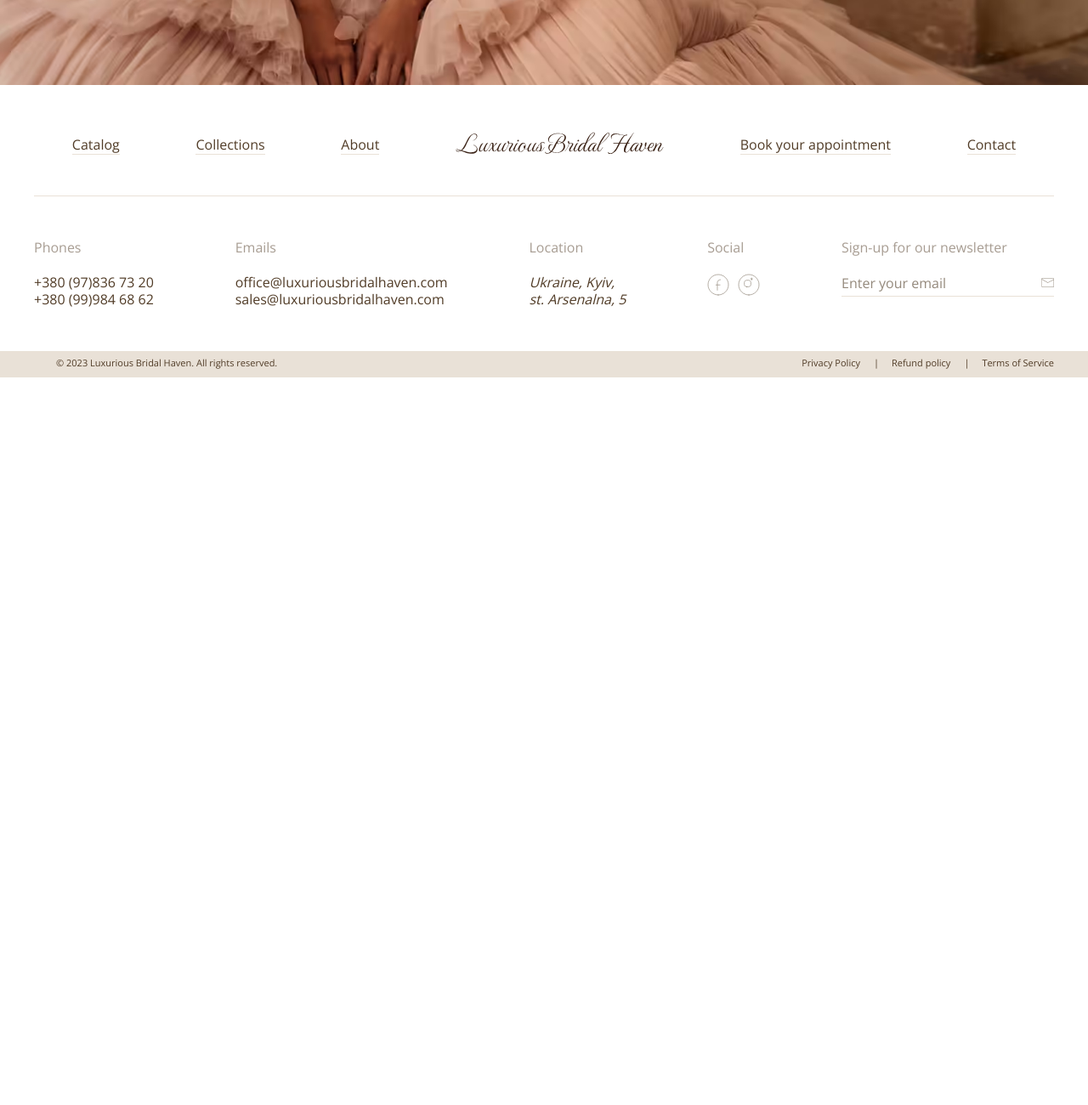
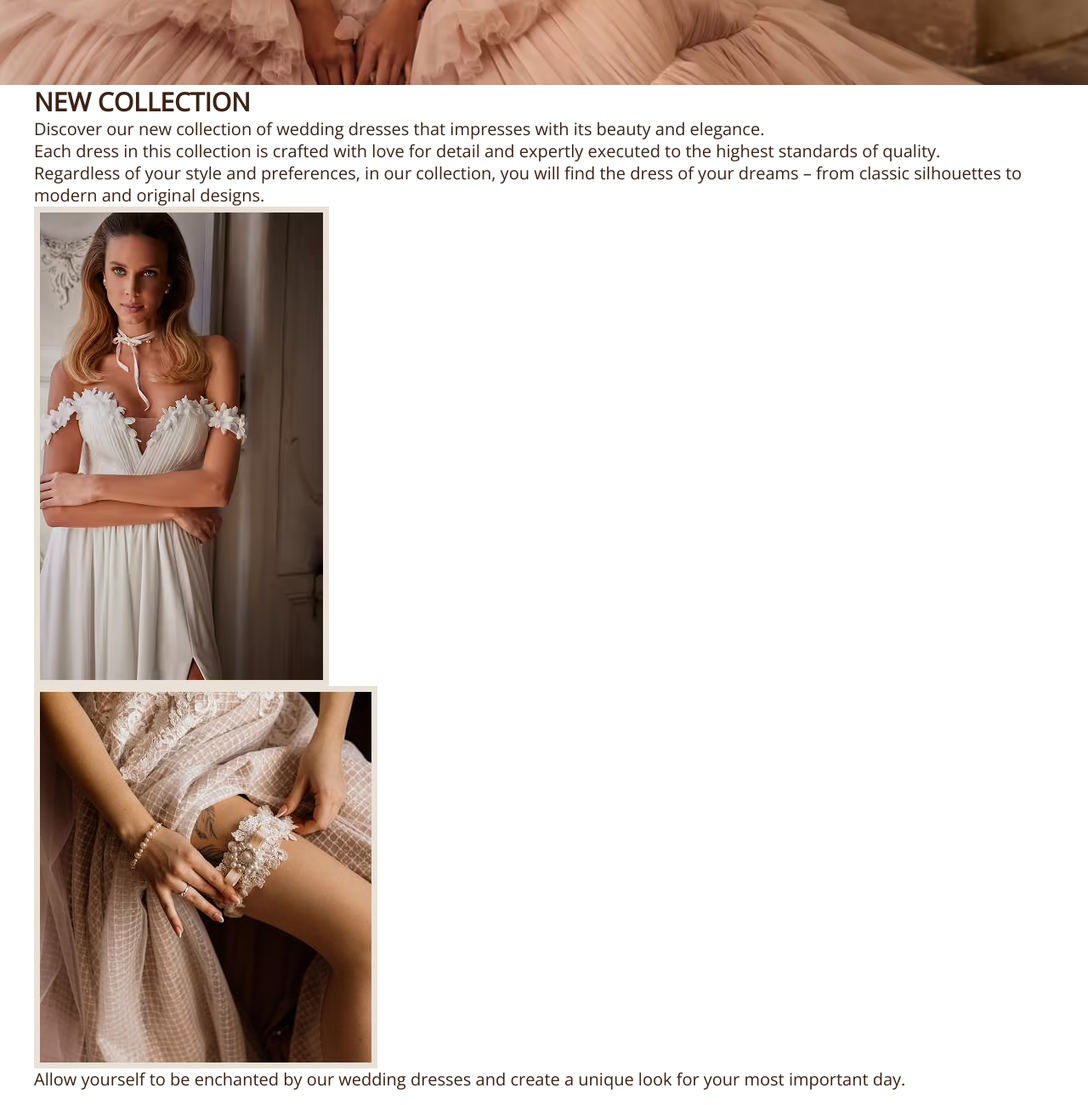
Before and after one commit to Andyone89/shop, a website: page app/pages/index.html in a window 1280 px wide. Shown: the part 780-2080 px from the top of the page at 85% size. Before the commit the page ends 1224 px from the top, so only its background shows below. Drawn offline with nearby package versions, Linux system fonts and the light colour scheme; files that its build step writes are made by us from their sources; files whose address does not match are found by name.

Commit message:
new-collection

```diff
--- a/app/pages/index.html
+++ b/app/pages/index.html
@@ -1,6 +1,6 @@
 <!--=include promo.html  -->
 <!--=include header.html  -->
-    <main class="main">
+<main class="main">
     <section class="top" style="background-image:
     image-set(url('images/top-bg.avif')type('image/avif'),
             url('images/top-bg.webp') type('image/webp'),
@@ -16,5 +16,36 @@
             </div>
         </div>
     </section>
-    </main>
+    <section class="new-collection">
+        <div class="container new-collection__inner">
+            <div class="new-collection__content">
+                <h2 class="new-collection__title">NEW COLLECTION</h2>
+                <p class="new-collection__text">
+                    Discover our new collection of wedding dresses that impresses with its beauty and elegance.</p>
+                <p class="new-collection__text">
+                    Each dress in this collection is crafted with love for detail and expertly executed to the highest
+                    standards of quality.</p>
+                <p class="new-collection__text">
+                    Regardless of your style and preferences, in our collection, you will find the dress of your dreams
+                    – from classic silhouettes to modern and original designs.</p>
+            </div>
+            <picture class="new-collection__img">
+                <source srcset="images/new-collection-1.avif" type="image/avif">
+                <source srcset="images/new-collection-1.webp" type="image/webp">
+                <img src="images/new-collection-1.jpg" alt="new-collection-1">
+            </picture>
+            <div class="new-collection__box">
+                  <picture class="new-collection__box-img">
+                <source srcset="images/new-collection-2.avif" type="images/avif">
+                <source srcset="images/new-collection-2.webp" type="images/webp">
+                <img src="images/new-collection-2.jpg" alt="new-collection-2">
+            </picture>
+                <p class="new-collection__caption">
+                    Allow yourself to be enchanted by our wedding dresses and create a unique look for your most
+                    important day.
+                </p>
+            </div>
+        </div>
+    </section>
+</main>
 <!--=include footer.html  -->
```
Also changed, not shown: app/images/new-collection-1.avif (added), app/images/new-collection-1.jpg (added), app/images/new-collection-1.webp (added), app/images/new-collection-2.avif (added), app/images/new-collection-2.jpg (added), app/images/new-collection-2.webp (added), app/images/src/new-collection-1.jpg (added), app/images/src/new-collection-2.jpg (added).
